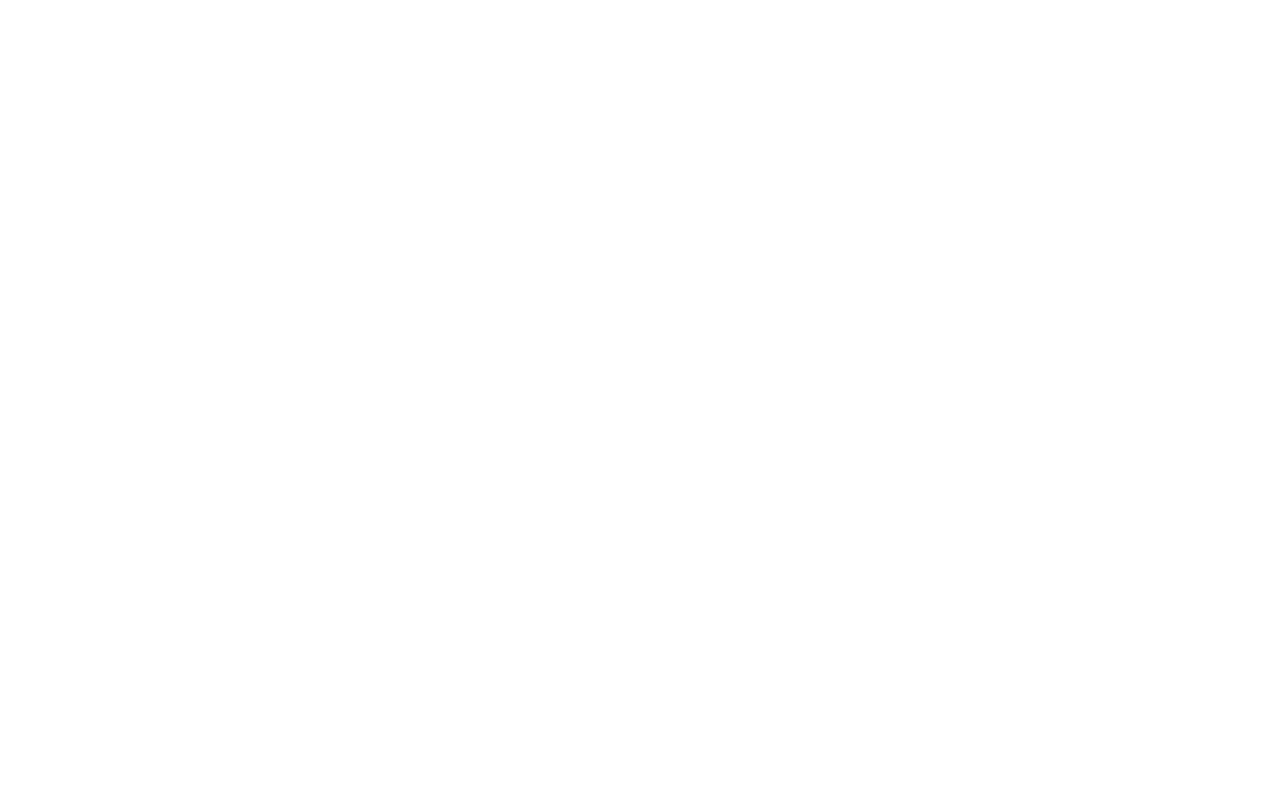
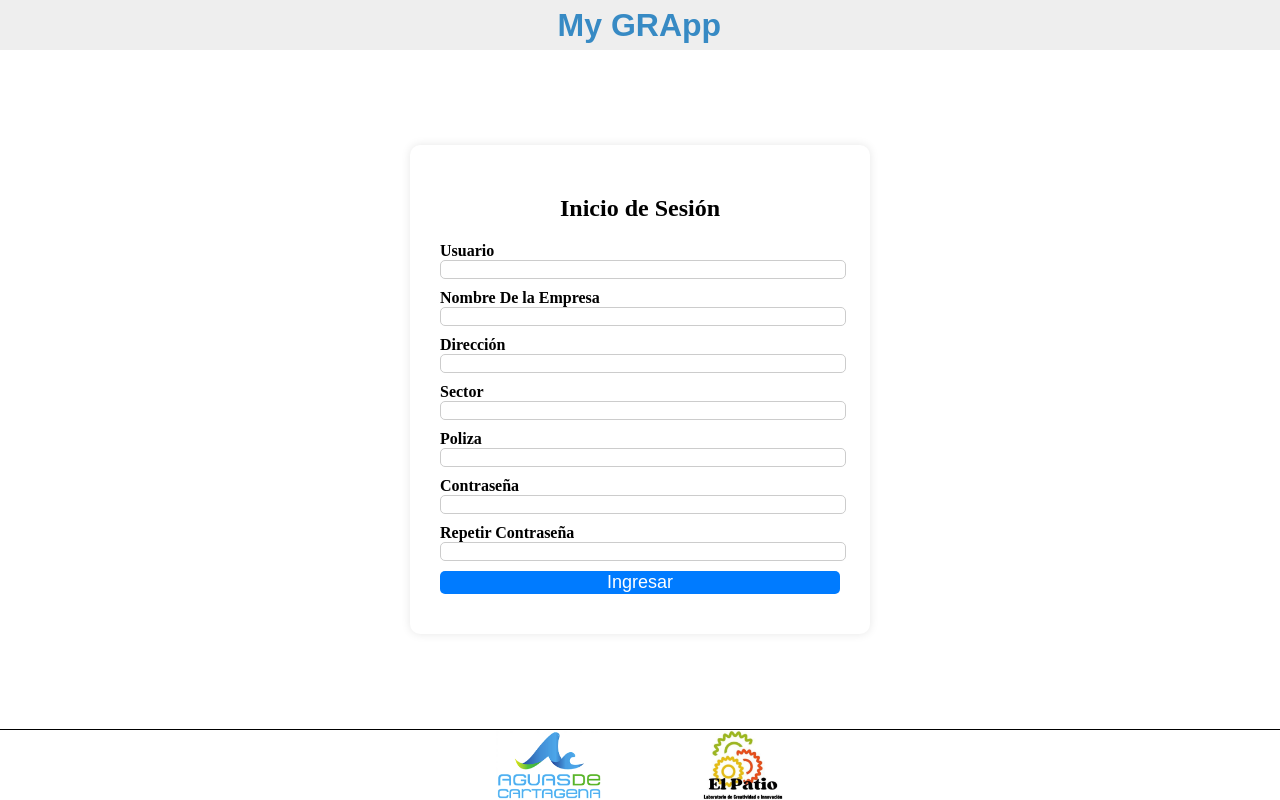
Before and after one commit to diazms04/MyGrapp-Acuacar, a React (Vite) app: page /signUP in a window 1280 px wide. Before the commit this address had no page. Built offline with nearby package versions, Linux system fonts and the light colour scheme.

Commit message:
new login and new signup

```diff
--- a/src/pages/Home/Home.jsx
+++ b/src/pages/Home/Home.jsx
@@ -7,9 +7,15 @@ import { useNavigate } from 'react-router-dom';
 export default function Home() {
     const navigate = useNavigate();
 
-    const handleClick = () => {
+    const handleClick = (type) => {
+      if (type === 1) {
         navigate('/signINAcuacarEmployee'); // Replace with your target route
+      }
+      if (type === 2) {
+        navigate('/signUP'); // Replace with your target route
+      }
     };
+
     return (
       <>
         <div className='container_home'>
@@ -19,11 +25,11 @@ export default function Home() {
               <div className='slogan'>
                 <h3>Herramienta que facilita la gestión responsable del agua</h3>
               </div>
-          <div>
-            <button onClick={handleClick} className='logins'>Ingresar a My GRApp</button>
+              <div className='buttons-container'>
+                <button onClick={() => handleClick(1)} className='logins'>Ingresar a My GRApp</button>
+                <button onClick={() => handleClick(2)} className='logins'>Registarse</button>
               </div>
             </div>
-
           </div>
           <FooterP/>
         </div>
--- a/src/pages/Home/Home.scss
+++ b/src/pages/Home/Home.scss
@@ -55,3 +55,10 @@ button:hover {
   button:active {
     transform: scale(0.95); /* Hace que el botón parezca presionado */
   }
+
+
+
+.buttons-container{
+    display: flex;
+    gap: 10px;
+}
--- a/src/pages/SignINAE/SignINAE.scss
+++ b/src/pages/SignINAE/SignINAE.scss
@@ -18,7 +18,7 @@
 /* Style for the main section body */
 .signin-section-body {
   width: 100%;
-  height: 50vh;
+  height: 100px;
   display: flex;
   justify-content: center;
   flex-direction: column;
@@ -50,29 +50,27 @@
 
 /* Style for each form group */
 .signin-form-group {
-  margin-bottom: 20px;
+  margin-bottom: 10px;
 }
 
 /* Style for the labels within the form */
 .signin-form-group label {
-  display: block;
-  margin-bottom: 5px;
+
   font-weight: bold;
 }
 
 /* Style for the inputs within the form */
 .signin-form-group input {
   width: 100%;
-  padding: 10px;
+
   border: 1px solid #ccc;
   border-radius: 5px;
-  font-size: 16px;
+
 }
 
 /* Style for the submit button */
 .signin-submit-button {
   width: 100%;
-  padding: 10px;
   background-color: #007BFF;
   color: #fff;
   border: none;
@@ -82,23 +80,12 @@
   transition: background-color 0.3s;
 }
 
-/* Style for the submit button on hover */
-.signin-submit-button:hover {
-  background-color: #0056b3;
-}
+
 
 /* Style for the submit button on active */
-.signin-submit-button:active {
-  transform: scale(0.95);
-}
 
 /* Adjusted styles to avoid conflicts with Home page */
-.container_home {
-  display: flex;
-  flex-direction: column;
-  align-items: center;
-  height: 100vh;
-}
+
 
 .context {
   display: flex;
@@ -114,31 +101,9 @@
   font-size: 2.5rem;
 }
 
-.section_body {
-  width: 100%;
-  height: 50vh;
-  display: flex;
-  flex-direction: column;
-  align-items: center;
-}
 
-.slogan {
-  display: flex;
-  justify-content: center;
-  align-items: center;
-}
 
-.login {
-  background-color: #428bca;
-  border: none;
-  color: white;
-  width: 200px;
-  height: 50px;
-  cursor: pointer;
-  border-radius: 7px;
-  font-size: 1rem;
-  margin-top: 40px;
-}
+
 
 button:hover {
   background-color: #0056b3; /* Color de fondo al pasar el cursor */
--- /dev/null
+++ b/src/pages/SignUP/SignUP.jsx
@@ -0,0 +1,75 @@
+import { useNavigate } from 'react-router-dom';
+import NavBar from '../../components/NavBar/NavBar';
+import FooterP from '../../components/FooterP/FooterP';
+import './SignUP.scss';
+
+export default function SignUP() {
+  const navigate = useNavigate();
+
+
+  const handleFirstFormSubmit = (event) => {
+    event.preventDefault(); // Prevent default form submission
+
+    const form = event.target;
+    const isValid = form.checkValidity();
+    if (isValid) {
+      setShowFirstForm(false); // Hide the first form
+    } else {
+      form.reportValidity(); // Show validation messages
+    }
+    navigate('/UserPortal');
+  };
+
+
+
+  return (
+    <>
+      <div className='signin-container'>
+        <NavBar />
+        <div className="signin-context">
+          <div id="signin_body" className='signin-section-body'>
+
+              <div className='signin-form-container'>
+                <h2 className='signin-form-title'>Inicio de Sesión</h2>
+                <form className='signin-form' onSubmit={handleFirstFormSubmit}>
+                  <div className='signin-form-group'>
+                    <label htmlFor='username'>Usuario</label>
+                    <input type='text' id='username' name='username' required />
+                  </div>
+                  <div className='signin-form-group'>
+                    <label htmlFor='username'>Nombre De la Empresa</label>
+                    <input type='text' id='username' name='username' required />
+                  </div>
+                  <div className='signin-form-group'>
+                    <label htmlFor='username'>Dirección</label>
+                    <input type='text' id='username' name='username' required />
+                  </div>
+                  <div className='signin-form-group'>
+                    <label htmlFor='username'>Sector</label>
+                    <input type='text' id='username' name='username' required />
+                  </div>
+                  <div className='signin-form-group'>
+                    <label htmlFor='username'>Poliza</label>
+                    <input type='text' id='username' name='username' required />
+                  </div>
+                  <div className='signin-form-group'>
+                    <label htmlFor='password'>Contraseña</label>
+                    <input type='password' id='password' name='password' required />
+                  </div>
+                  <div className='signin-form-group'>
+                    <label htmlFor='password'>Repetir Contraseña</label>
+                    <input type='password' id='password' name='password' required />
+                  </div>
+                  <div className='signin-form-group'>
+                    <button type='submit' className='signin-submit-button'>Ingresar</button>
+                  </div>
+                </form>
+              </div>
+
+          </div>
+        </div>
+        <FooterP />
+      </div>
+    </>
+  );
+}
--- /dev/null
+++ b/src/pages/SignUP/index.jsx
@@ -0,0 +1 @@
+export * from './SignUP'
--- a/src/routes/WebRouter.jsx
+++ b/src/routes/WebRouter.jsx
@@ -7,12 +7,14 @@ import Vca from '../pages/Vca/Vca'
 import Esctaa from '../pages/Esctaa/Esctaa'
 import Diagnosis from '../pages/Diagnosis/Diagnosis'
 import UserPortal from '../pages/UserPortal/UserPortal'
+import SignUP from '../pages/SignUP/SignUP'
 
 export function WebRouter() {
   return (
     <Routes>
             <Route path='/' element={<Home />} />
             <Route path='/signINAcuacarEmployee' element={<SignINAE />} />
+            <Route path='/signUP' element={<SignUP />} />
             <Route path='/UserPortal' element={<UserPortal />} />
             <Route path='/toolsGra' element={<ToolsGra />} />
             <Route path='/vca' element={<Vca />} />
```
Also changed, not shown: src/pages/SignUP/SignUP.scss (added). Lines whose indentation alone changed are shown as unchanged.
